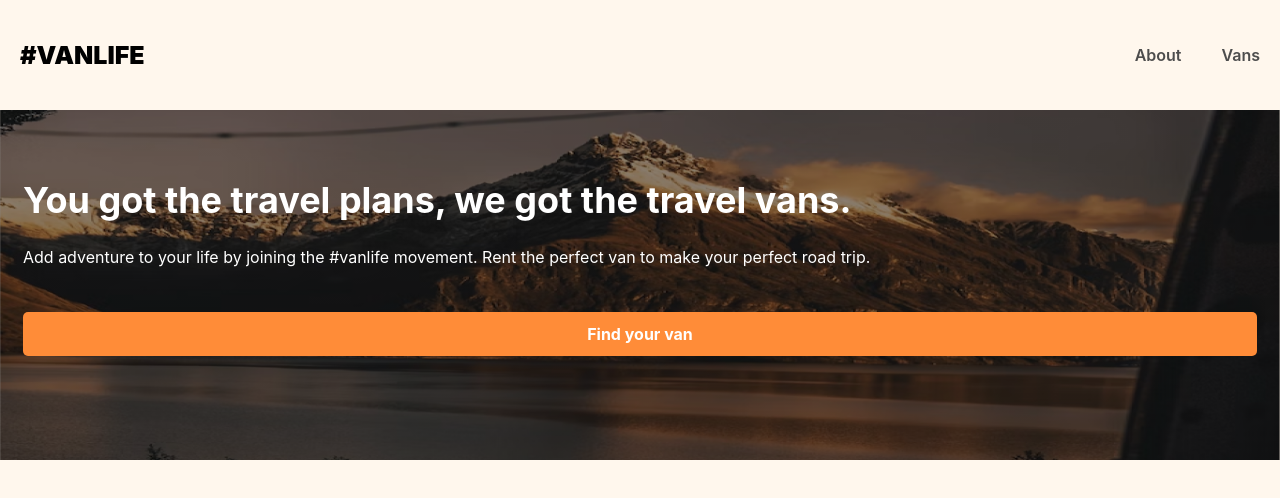
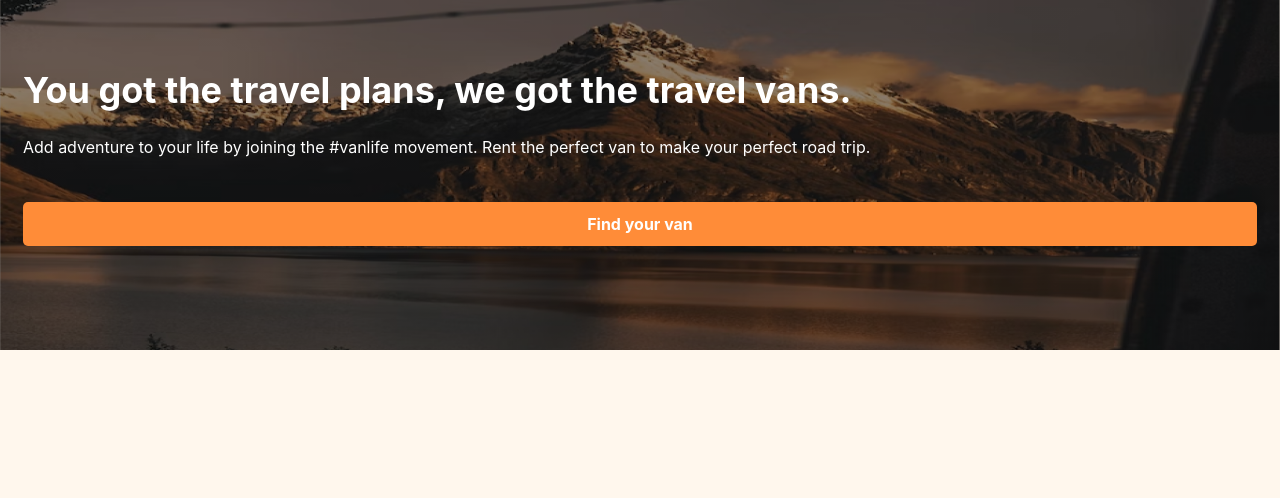
Before and after one commit to shantdashjian/van-life, a React (Vite) app: page / in a window 1280 px wide. Shown: the top 498 px of the page. Built offline with nearby package versions, Linux system fonts and the light colour scheme; what miragejs would draw is missing.

Commit message:
Add Header and Layout components

```diff
--- a/src/index.jsx
+++ b/src/index.jsx
@@ -11,13 +11,7 @@ import "./server"
 function App() {
   return (
     <BrowserRouter>
-      <header>
-        <Link className="site-logo" to="/">#VanLife</Link>
-        <nav>
-          <Link to="/about">About</Link>
-          <Link to="/vans">Vans</Link>
-        </nav>
-      </header>
+
       <Routes>
         <Route path='/' element={<Home />} />
         <Route path='/about' element={<About />} />
```
Also changed, not shown: src/components/Header.jsx (added, +11 -0 lines), src/components/Layout.jsx (added).
